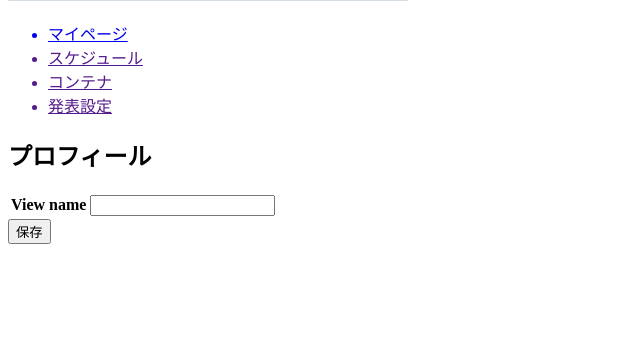
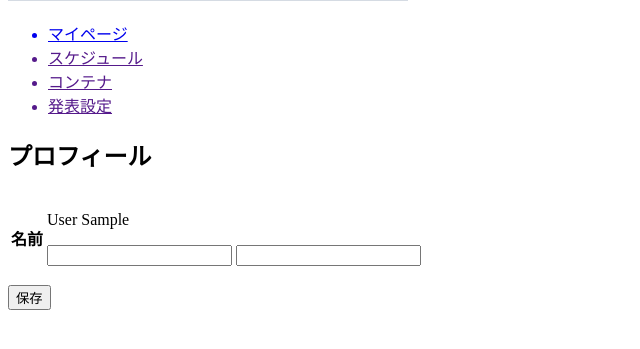
Before and after one commit to Gachal29/LTooL, a Django app: template templates/user_manager/profile.html in a window 1280 px wide. Shown: the part 379-728 px from the top of the page, without its empty margins (0-640 px from the left). Run offline with Django 4.2, Linux system fonts and the light colour scheme; a user stored in the database is signed in; tables that the repository leaves empty hold one stand-in row (values such as "Sample post"); the template is opened without the code that fills it: values that come from a table or form of the project are taken from there, most other values are stand-ins (such as "Sample title", 1, 10 or a date in 2020); grey boxes marked "Sample" are stand-in pictures; form fields are guessed from the names that the template uses; parts of the project's set-up code (start-up, migrations or seed data) failed here and were passed over.

Commit message:
プロフィール編集機能途中

```diff
--- a/ltool/user_manager/forms.py
+++ b/ltool/user_manager/forms.py
@@ -5,5 +5,9 @@ from django import forms
 
 
 class EditProfileForm(forms.Form):
-    first_name: forms.CharField = forms.CharField(max_length=150, blank=True)
-    last_name: forms.CharField = forms.CharField(max_length=150, blank=True)
+    first_name: forms.CharField = forms.CharField(max_length=150, required=False)
+    last_name: forms.CharField = forms.CharField(max_length=150, required=False)
+
+    view_name: forms.CharField = forms.CharField(max_length=150, required=False, label="表示名")
+    icon: forms.ImageField = forms.ImageField(required=False, label="アイコン")
+    introduction: forms.CharField = forms.CharField(max_length=1024, required=False, label="自己紹介")
--- a/ltool/user_manager/views.py
+++ b/ltool/user_manager/views.py
@@ -34,6 +34,12 @@ class ProfileView(LoginRequiredMixin, FormView):
         context: dict[str, any] = super().get_context_data(**kwargs)
 
         user: User = self.request.user
+        context["user"] = User.objects.get(user=user)
+
+        print(context["user"].last_name)
+
+        profile: Profile = Profile.objects.get(user=user)
+        context["profile"] = profile
 
         icon: Profile.icon = user_manager_utils.get_icon(user)
         context["icon"] = icon
--- a/templates/user_manager/profile.html
+++ b/templates/user_manager/profile.html
@@ -8,8 +8,11 @@
 <form action="{% url 'profile' %}" method="post">{% csrf_token %}
     <table>
         <tr>
-            <th>{{form.view_name.label}}</th>
-            <td>{{form.view_name}}</td>
+            <th>名前</th>
+            <td>
+                <p>{{user.last_name}} {{user.first_name}}</p>
+                <p>{{form.last_name}} {{form.first_name}}</p>
+            </td>
         </tr>
     </table>
 
```
